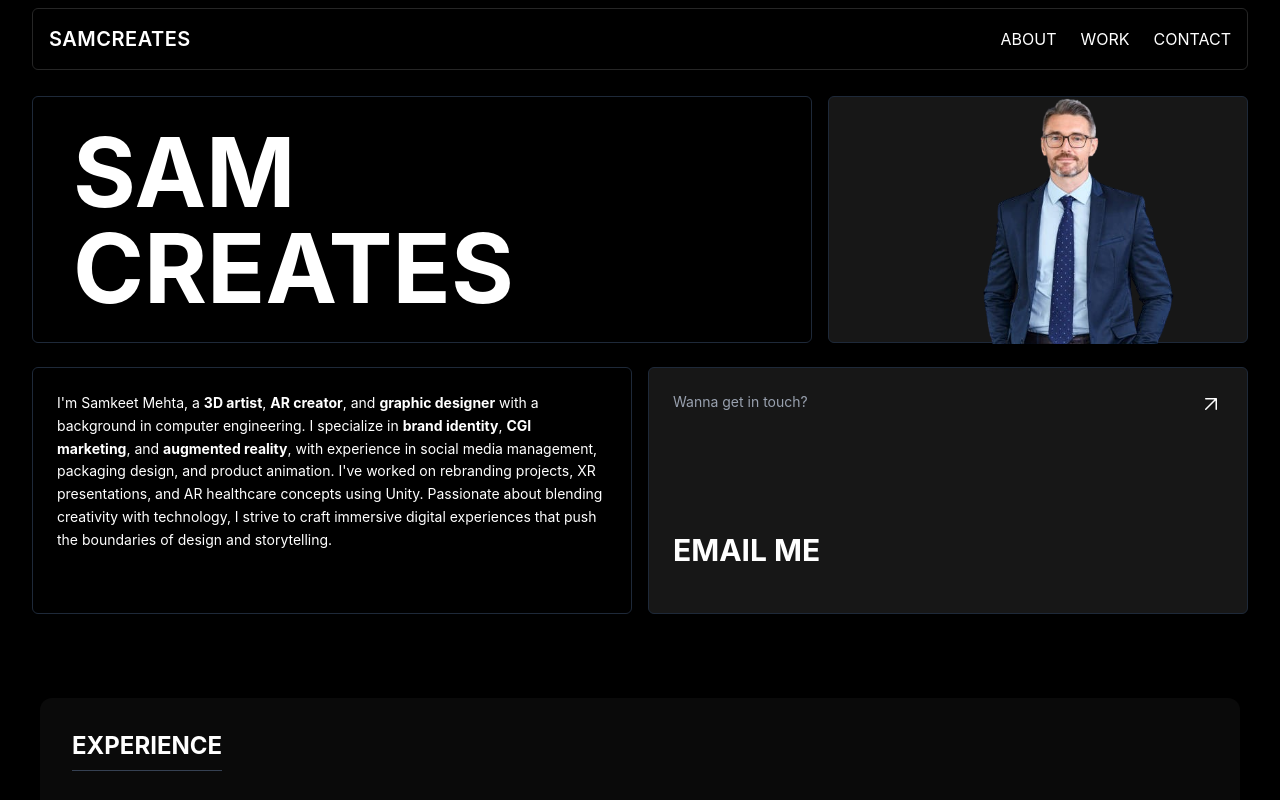
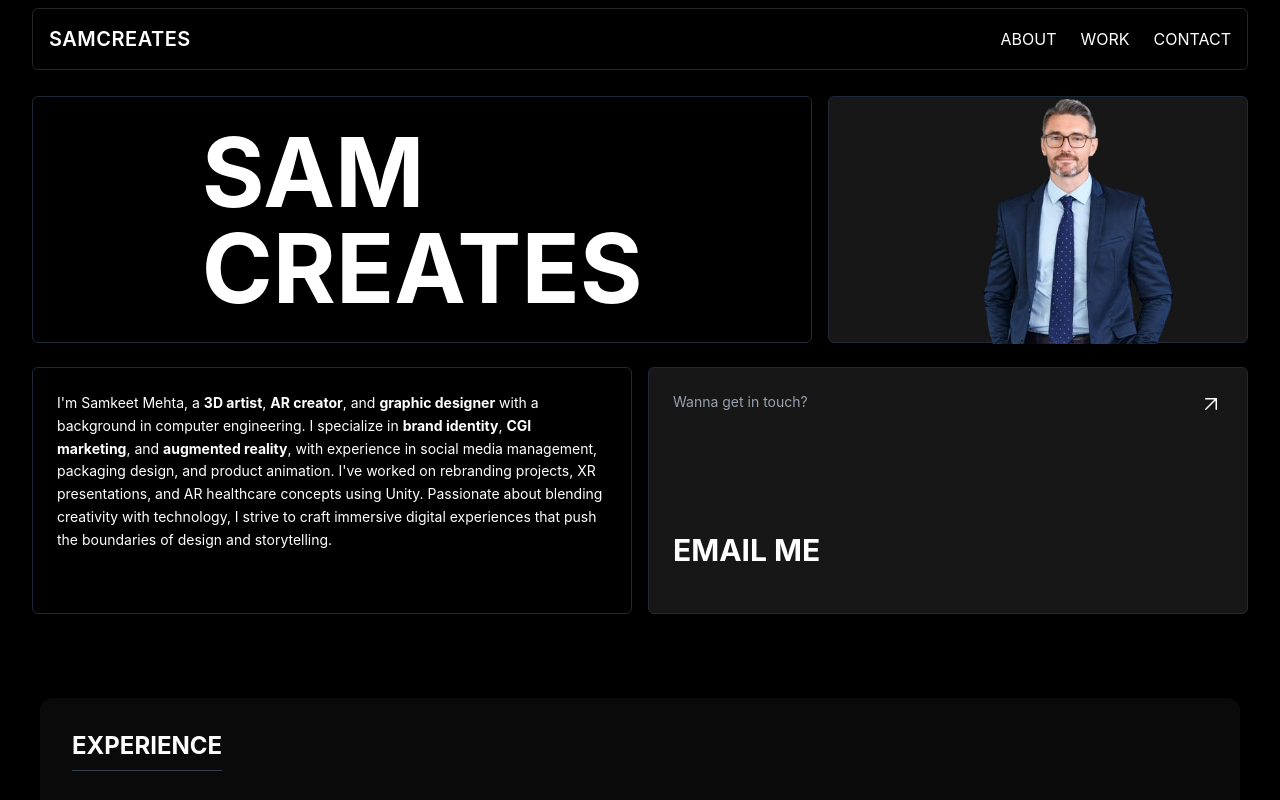
Before and after one commit to GboyegaAkere/assignment, a React (Vite) app in the folder fontend/: page / in a window 1280 px wide. Shown: the top 800 px of the page. Built offline with nearby package versions, Linux system fonts and the light colour scheme.

Commit message:
new commit

```diff
--- a/fontend/src/components/Hero.jsx
+++ b/fontend/src/components/Hero.jsx
@@ -23,10 +23,10 @@ export function Hero() {
             transition={{ duration: 0.6 }}
             viewport={{ once: true }}
           >
-            <h1 className="text-6xl md:text-center md:text-8xl font-bold ">
+            <div className="text-6xl md:text-center md:text-8xl font-bold mx-auto ">
              <p className="text-left">SAM</p>
              <p>CREATES</p>
-            </h1>
+            </div>
           </motion.div>
 
           {/* Image Placeholder Card - hidden on mobile */}
--- a/fontend/src/components/Testimonials.jsx
+++ b/fontend/src/components/Testimonials.jsx
@@ -33,7 +33,7 @@ const Testimonials = () => {
   return (
     <section className="bg-black text-white py-10 mt-5 px-10 mx-5 sm:mx-20 sm:py-5 border rounded-lg border-neutral-800 overflow-hidden">
       <div className="max-w-6xl mx-auto ">
-        <h2 className="text-3xl font-bold text-white mb-8 italic">TESTIMONIALS</h2>
+        <h2 className="text-3xl font-bold text-white mb-8 ">TESTIMONIALS</h2>
 
         <motion.div
           className="flex space-x-4 w-max"
```
